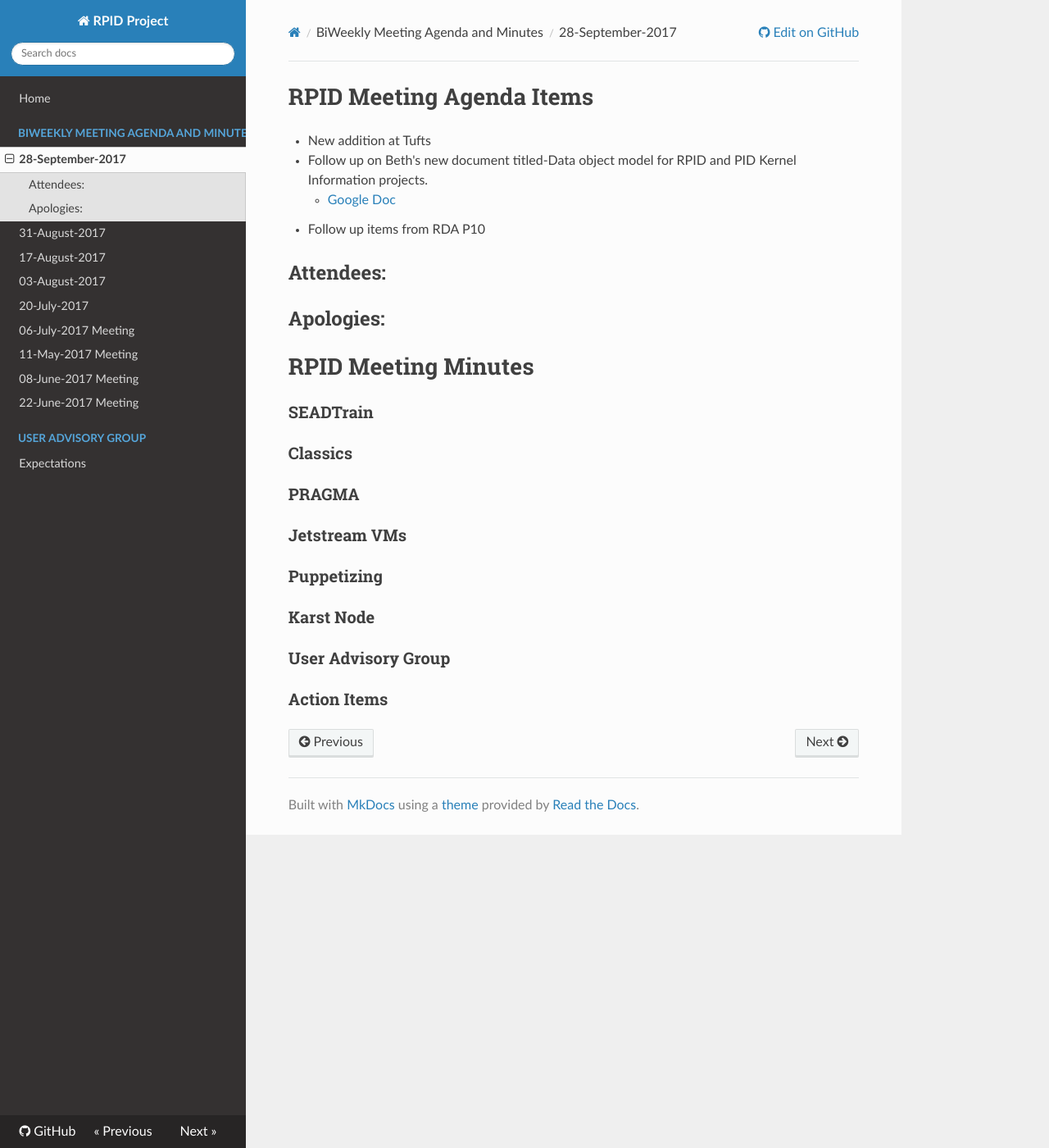
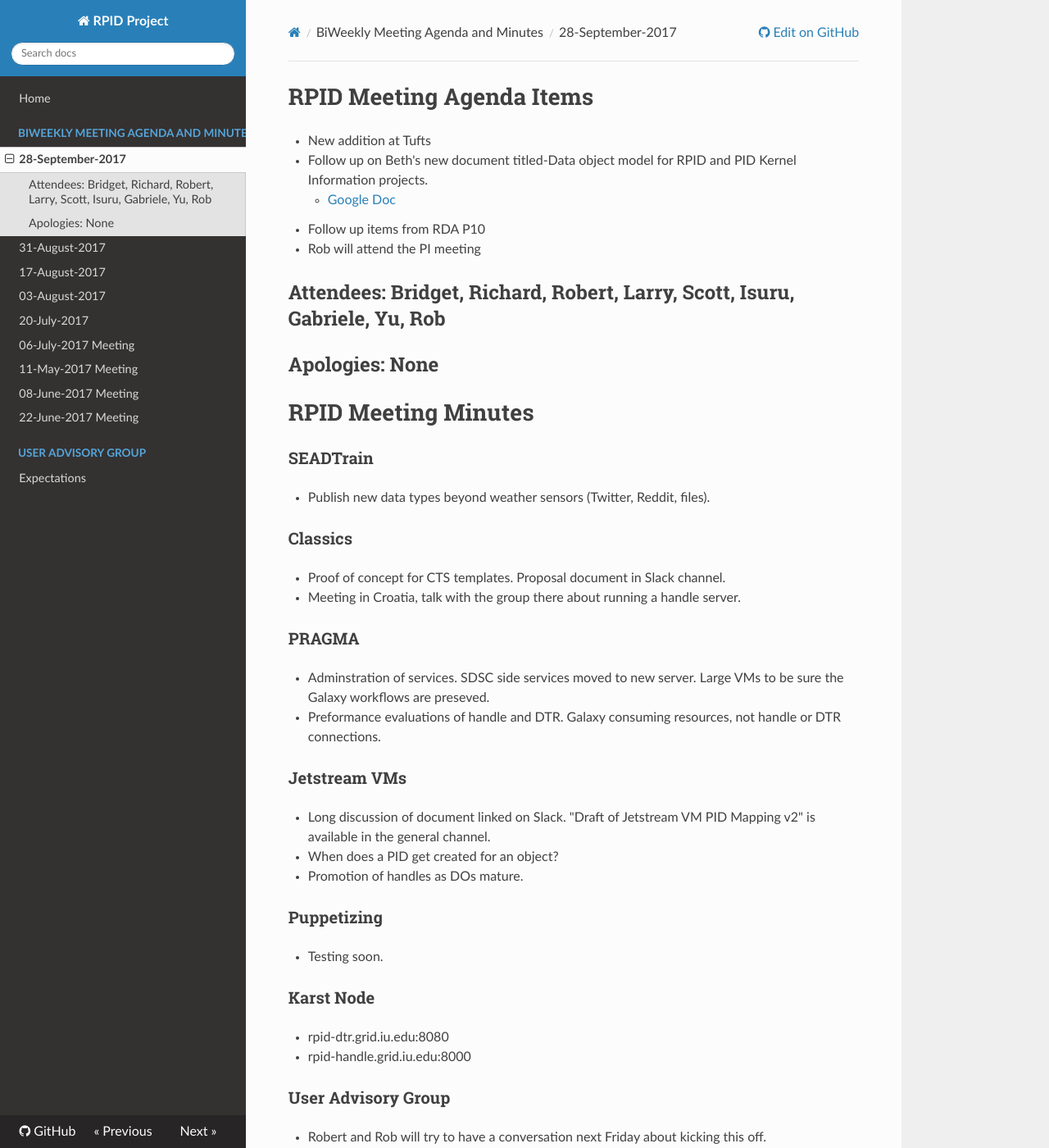
Before and after one commit to rpidproject/rpid, an MkDocs documentation site: the page built from docs/28-September-2017.md, in a window 1280 px wide and 1400 px high. Shown: the whole window at 82% size. Built offline with MkDocs 1.6.1, drawn with Linux system fonts in a browser that asks for light colours; nearby versions of some CDN libraries; old or Windows-style settings are respelled for this version of MkDocs; some of the changed text lies outside the part shown.

Commit message:
Update 28-September-2017.md

```diff
--- a/docs/28-September-2017.md
+++ b/docs/28-September-2017.md
@@ -4,32 +4,39 @@
    * Follow up on Beth's new document titled-Data object model for RPID and PID Kernel Information projects.
       * [Google Doc](https://docs.google.com/document/d/1BlkcTiekcJGPapA9YAkWlaL3QsvnZPhA2p3I3qdKMiM/edit)
    * Follow up items from RDA P10
+   * Rob will attend the PI meeting
 
-## Attendees:
-## Apologies:
+## Attendees: Bridget, Richard, Robert, Larry, Scott, Isuru, Gabriele, Yu, Rob
+## Apologies: None
 
 # RPID Meeting Minutes
 
-
 ### SEADTrain
-
+   * Publish new data types beyond weather sensors (Twitter, Reddit, files).
 
 ### Classics
-
+   * Proof of concept for CTS templates. Proposal document in Slack channel.
+   * Meeting in Croatia, talk with the group there about running a handle server.
 
 ### PRAGMA
-
+   * Adminstration of services. SDSC side services moved to new server. Large VMs to be sure the Galaxy workflows are preseved.
+   * Preformance evaluations of handle and DTR. Galaxy consuming resources, not handle or DTR connections.
 
 ### Jetstream VMs
-
+   * Long discussion of document linked on Slack. "Draft of Jetstream VM PID Mapping v2" is available in the general channel.
+   * When does a PID get created for an object?
+   * Promotion of handles as DOs mature.
 
 ### Puppetizing
-
+   * Testing soon.
 
 ### Karst Node
-
+   * rpid-dtr.grid.iu.edu:8080
+   * rpid-handle.grid.iu.edu:8000
 
 ### User Advisory Group
+   * Robert and Rob will try to have a conversation next Friday about kicking this off.
 
 
 ### Action Items
+   * Scott will propose a transistion date from the services from dev to "production".
```
